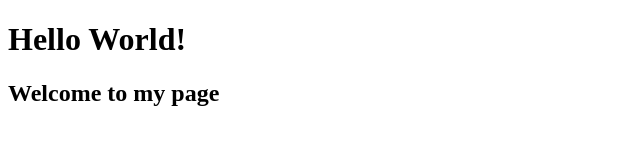
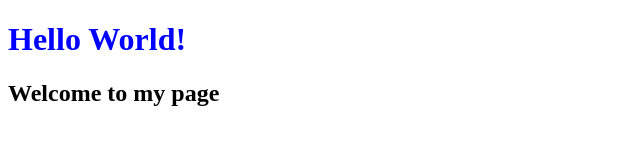
Before and after one commit to nonnhjleno/git-test, a plain HTML site: page index.html in a window 1280 px wide. Shown: the whole page, without its empty margins (0-640 px from the left). Drawn offline with Linux system fonts and the light colour scheme.

Commit message:
add inner style

```diff
--- a/index.html
+++ b/index.html
@@ -6,7 +6,7 @@
     <title>git test page</title>
 </head>
 <body>
-    <h1>Hello World!</h1>
+    <h1 style="color: blue;">Hello World!</h1>
     <h2>Welcome to my page</h2>
 </body>
 </html>
```
